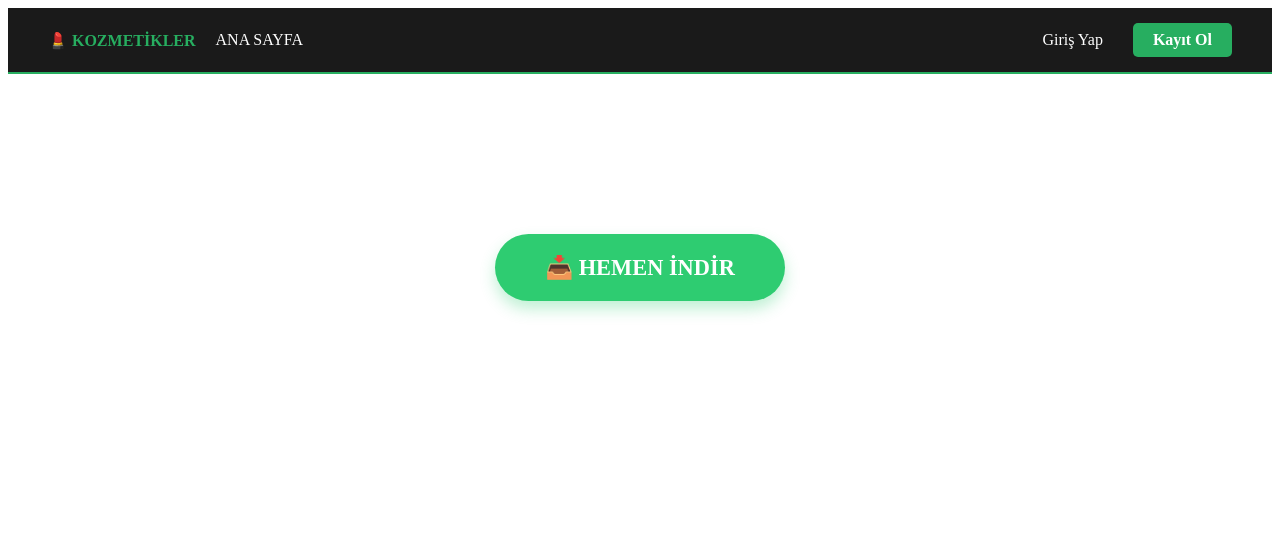
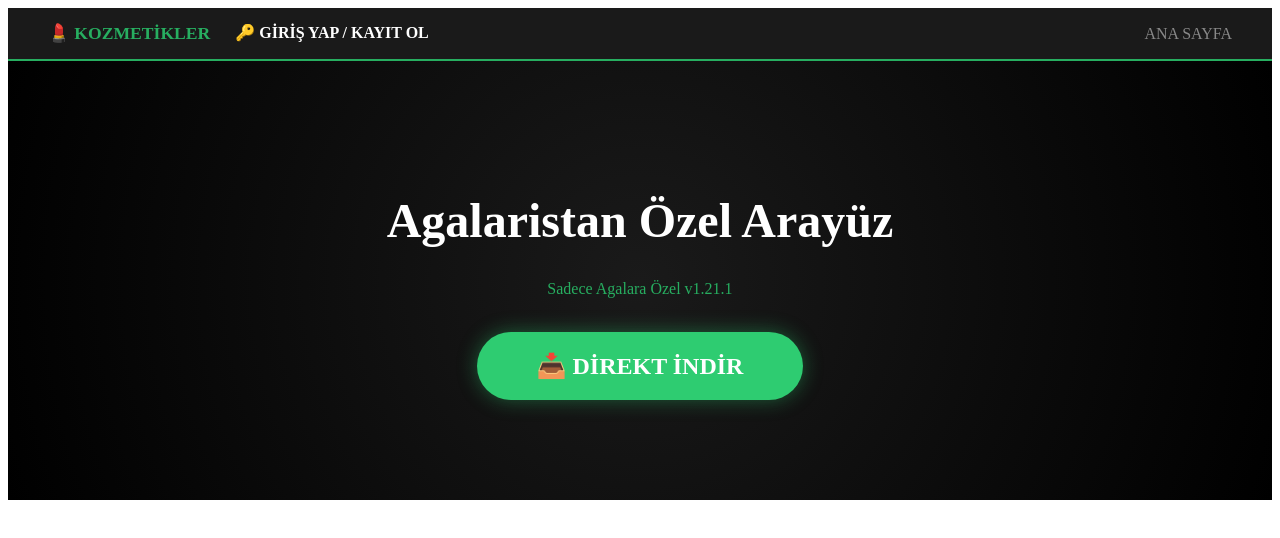
Before and after one commit to Ofiabi12345/Agalaristan-Launcher-web, a plain HTML site: page index.html in a window 1280 px wide. Drawn offline with Linux system fonts and the light colour scheme.

Commit message:
Update index.html

```diff
--- a/index.html
+++ b/index.html
@@ -1,18 +1,18 @@
 <nav style="display: flex; justify-content: space-between; align-items: center; padding: 15px 40px; background: #1a1a1a; border-bottom: 2px solid #27ae60;">
-    <div style="display: flex; gap: 20px;">
-        <a href="#kozmetikler" style="color: #27ae60; text-decoration: none; font-weight: bold;">💄 KOZMETİKLER</a>
-        <a href="/" style="color: white; text-decoration: none;">ANA SAYFA</a>
+    <div style="display: flex; gap: 25px;">
+        <a href="#kozmetikler" style="color: #27ae60; text-decoration: none; font-weight: bold; font-size: 1.1em;">💄 KOZMETİKLER</a>
+        <a href="#login" style="color: white; text-decoration: none; font-weight: bold;">🔑 GİRİŞ YAP / KAYIT OL</a>
     </div>
-
-    <div style="display: flex; gap: 15px;">
-        <a href="#login" style="color: white; text-decoration: none; padding: 8px 15px;">Giriş Yap</a>
-        <a href="#register" style="background: #27ae60; color: white; text-decoration: none; padding: 8px 20px; border-radius: 5px; font-weight: bold;">Kayıt Ol</a>
+    <div>
+        <a href="/" style="color: #888; text-decoration: none;">ANA SAYFA</a>
     </div>
 </nav>
 
-<div style="text-align: center; padding: 80px 20px;">
-    <h1 style="color: white;">Agalaristan Launcher</h1>
-    <a href="Agalaristan_Setup.exe" download style="display: inline-block; background: #2ecc71; color: white; padding: 20px 50px; border-radius: 50px; text-decoration: none; font-weight: bold; font-size: 1.4em; box-shadow: 0 8px 15px rgba(46, 204, 113, 0.3);">
-        📥 HEMEN İNDİR
+<div style="text-align: center; padding: 100px 20px; background: radial-gradient(circle, #1a1a1a 0%, #000 100%);">
+    <h1 style="color: white; font-size: 3em;">Agalaristan Özel Arayüz</h1>
+    <p style="color: #27ae60;">Sadece Agalara Özel v1.21.1</p>
+    <br>
+    <a href="Agalaristan_Setup.exe" download style="display: inline-block; background: #2ecc71; color: white; padding: 20px 60px; border-radius: 50px; text-decoration: none; font-weight: bold; font-size: 1.5em; box-shadow: 0 0 20px rgba(46, 204, 113, 0.4);">
+        📥 DİREKT İNDİR
     </a>
 </div>
```
